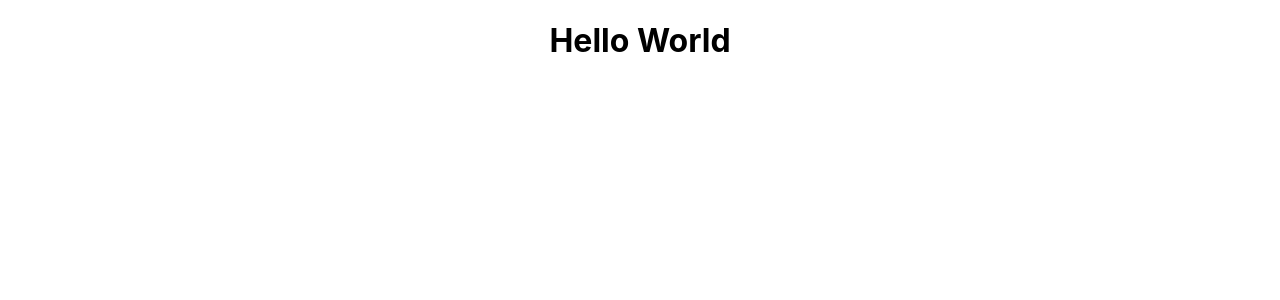
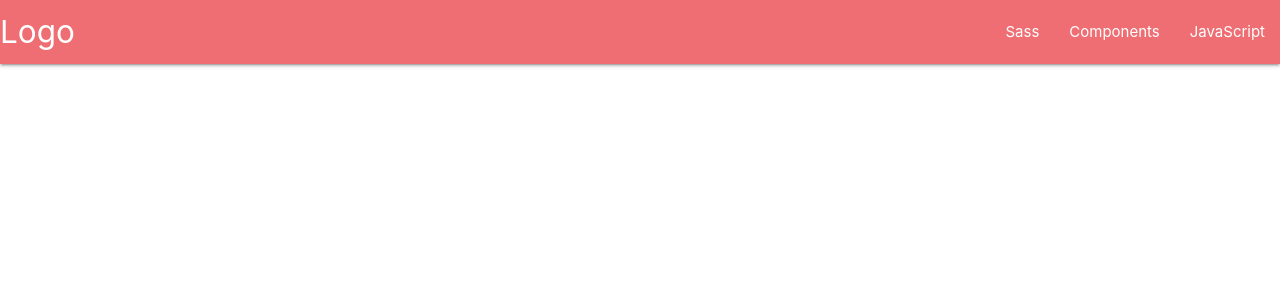
Before and after one commit to CUSM/cusm-react, a React (Create React App) app: page / in a window 1280 px wide. Shown: the top 300 px of the page. Built offline with nearby package versions, Linux system fonts and the light colour scheme.

Commit message:
navbar added

```diff
--- a/public/index.html
+++ b/public/index.html
@@ -15,15 +15,7 @@
       user's mobile device or desktop. See https://developers.google.com/web/fundamentals/web-app-manifest/
     -->
     <link rel="manifest" href="%PUBLIC_URL%/manifest.json" />
-    <!--
-      Notice the use of %PUBLIC_URL% in the tags above.
-      It will be replaced with the URL of the `public` folder during the build.
-      Only files inside the `public` folder can be referenced from the HTML.
-
-      Unlike "/favicon.ico" or "favicon.ico", "%PUBLIC_URL%/favicon.ico" will
-      work correctly both with client-side routing and a non-root public URL.
-      Learn how to configure a non-root public URL by running `npm run build`.
-    -->
+    <link rel="stylesheet" href="https://cdnjs.cloudflare.com/ajax/libs/materialize/1.0.0/css/materialize.min.css">
     <title>React App</title>
   </head>
   <body>
@@ -39,5 +31,6 @@
       To begin the development, run `npm start` or `yarn start`.
       To create a production bundle, use `npm run build` or `yarn build`.
     -->
+    <script src="https://cdnjs.cloudflare.com/ajax/libs/materialize/1.0.0/js/materialize.min.js"></script>
   </body>
 </html>
--- a/src/App.js
+++ b/src/App.js
@@ -1,10 +1,11 @@
 import React from 'react';
 import './App.css';
+import Navbar from './components/Navbar'
 
 function App() {
   return (
-    <div className="App">
-      <h1>Hello World</h1>
+    <div>
+      <Navbar/>
     </div>
   );
 }
--- a/src/components/Navbar.jsx
+++ b/src/components/Navbar.jsx
@@ -1,13 +1,29 @@
-import React from 'react'
+import React from "react";
 
-
-function Navbar(){
-    return(
-        <div>
-
+function Navbar() {
+  return (
+    <div>
+      {/* Nanbar */}
+      <nav>
+        <div class="nav-wrapper">
+          <a href="#" class="brand-logo">
+            Logo
+          </a>
+          <ul id="nav-mobile" class="right hide-on-med-and-down">
+            <li>
+              <a href="sass.html">Sass</a>
+            </li>
+            <li>
+              <a href="badges.html">Components</a>
+            </li>
+            <li>
+              <a href="collapsible.html">JavaScript</a>
+            </li>
+          </ul>
         </div>
-    )
+      </nav>
+    </div>
+  );
 }
 
-
-export default Navbar
+export default Navbar;
```
Also changed, not shown: src/images/logo.png (added).
